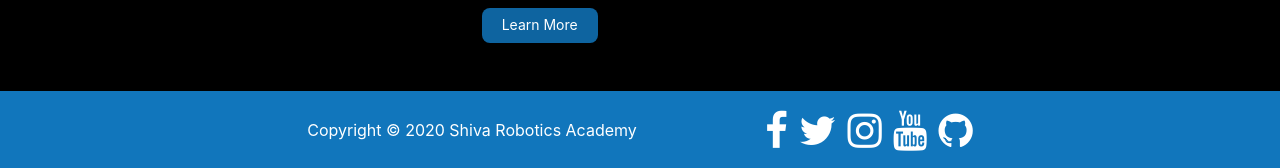
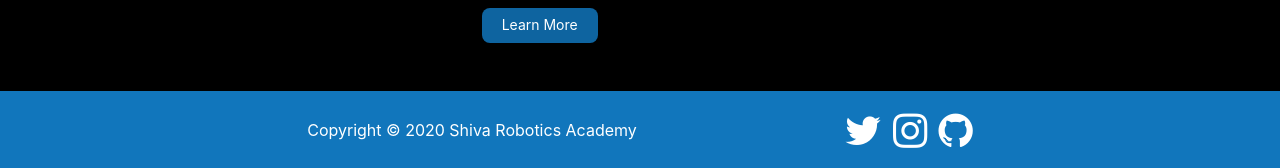
Before and after one commit to Atomatrons/atomatrons.github.io, a Jekyll site: the page built from index.html, in a window 1280 px wide. Shown: the part 3106-3274 px from the top of the page. Built offline with Jekyll 4.4.1, drawn with Linux system fonts in a browser that asks for light colours; nearby versions of some CDN libraries.

Commit message:
set social icon links

```diff
--- a/index.html
+++ b/index.html
@@ -186,10 +186,10 @@
 			style="height: 5rem; color:white; background-color: rgb(17, 118, 188);display:flex;align-items: center;justify-content: space-between;">
 			<div style="margin-left: 24vw;">Copyright &copy; 2020 Shiva Robotics Academy</div>
 			<div style="margin-right: 24vw;font-size: 250%;">
-				<i class="fa fa-facebook"></i>
-				<i class="fa fa-twitter"></i>
-				<i class="fa fa-instagram"></i>
-				<i class="fa fa-youtube"></i>
+				<!-- <i class="fa fa-facebook"></i> -->
+				<a class="social-link" href="https://twitter.com/S18385" target="_blank"><i class="fa fa-twitter"></i></a>
+				<a class="social-link" href="https://www.instagram.com/shiva_atomatrons" target="_blank"><i class="fa fa-instagram"></i></a>
+				<!-- <i class="fa fa-youtube"></i> -->
 				<a class="social-link" href="https://github.com/Atomatrons" target="_blank"><i class="fa fa-github"></i></a>
 			</div>
 		</footer>
```
Also changed, not shown: 8 other files.
